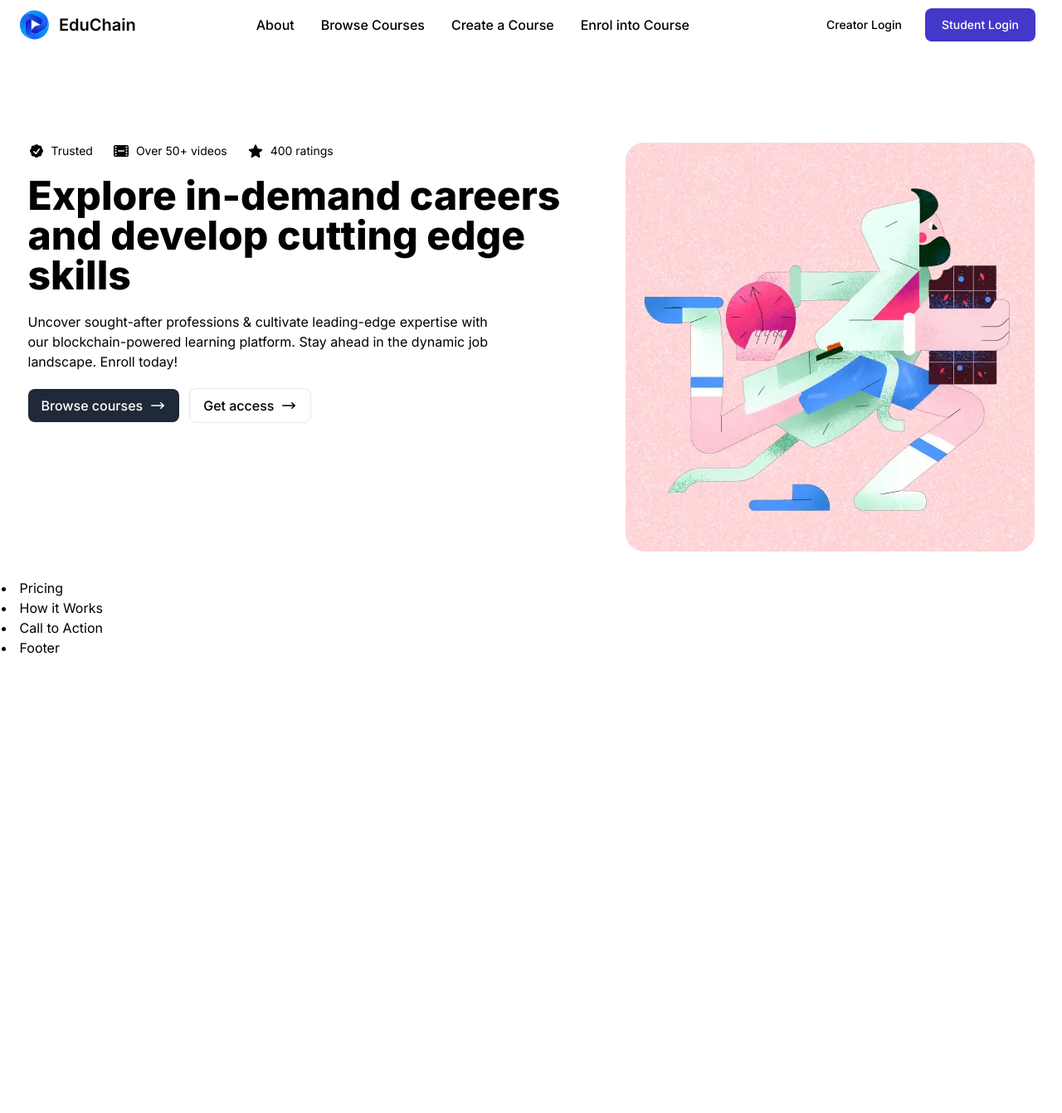
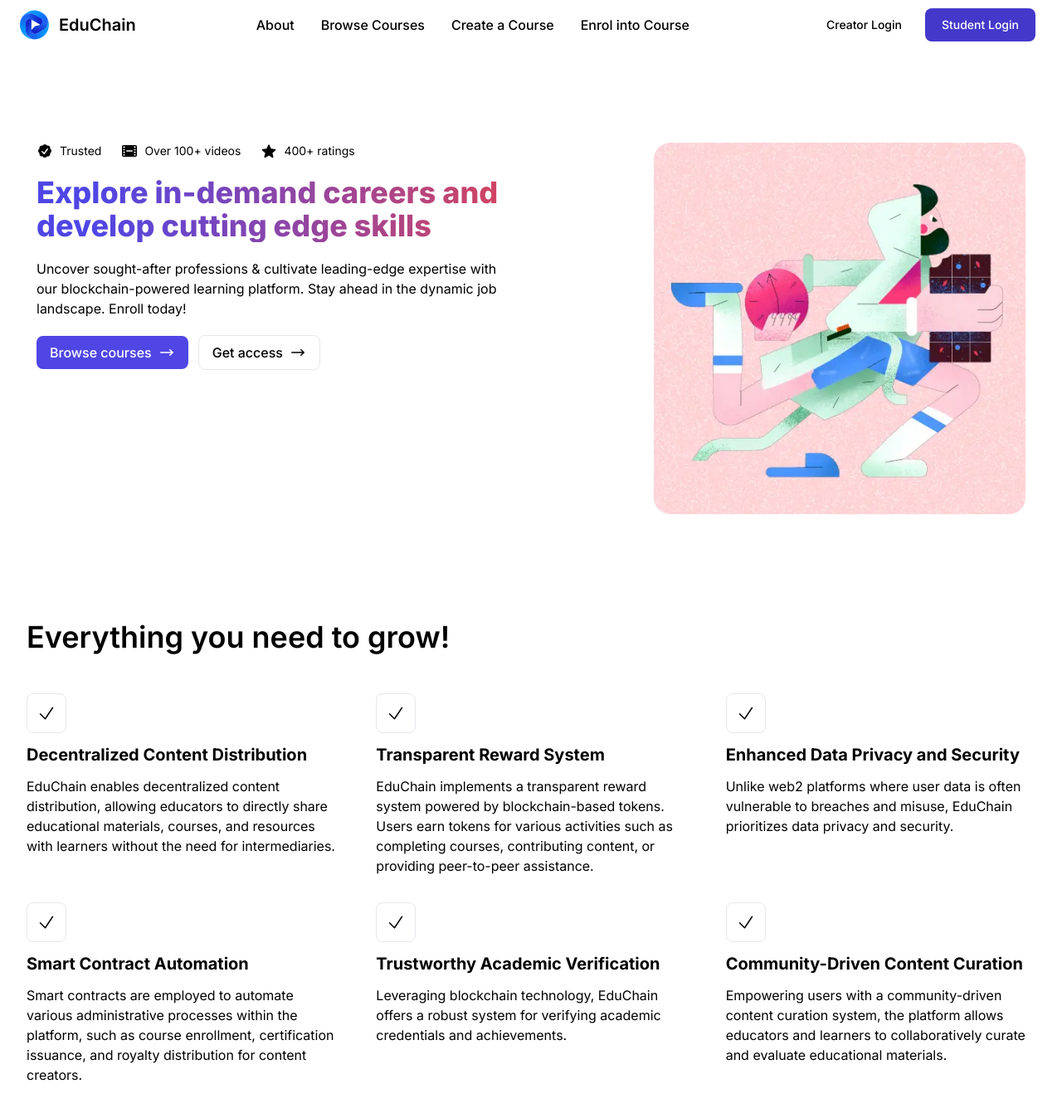
Before and after one commit to Sohamsk/Codeshastra-Educhain, a Next.js app: page / in a window 1280 px wide. Shown: the top 1342 px of the page at 83% size. Before the commit the page ends 860 px from the top, so only its background shows below. Built offline with nearby package versions, Linux system fonts and the light colour scheme; no server answers.

Commit message:
Completed building the features component & refactored the hero

```diff
--- /dev/null
+++ b/app/components/Features.jsx
@@ -0,0 +1,65 @@
+import Link from "next/link";
+
+const Features = () => {
+    const featureItems = [
+        {
+            featureTitle: "Decentralized Content Distribution",
+            featureDesc: "EduChain enables decentralized content distribution, allowing educators to directly share educational materials, courses, and resources with learners without the need for intermediaries.",
+        },
+        {
+            featureTitle: "Transparent Reward System",
+            featureDesc: "EduChain implements a transparent reward system powered by blockchain-based tokens. Users earn tokens for various activities such as completing courses, contributing content, or providing peer-to-peer assistance.",
+        },
+        {
+            featureTitle: "Enhanced Data Privacy and Security",
+            featureDesc: "Unlike web2 platforms where user data is often vulnerable to breaches and misuse, EduChain prioritizes data privacy and security.",
+        },
+        {
+            featureTitle: "Smart Contract Automation",
+            featureDesc: "Smart contracts are employed to automate various administrative processes within the platform, such as course enrollment, certification issuance, and royalty distribution for content creators.",
+        },
+        {
+            featureTitle: "Trustworthy Academic Verification",
+            featureDesc: "Leveraging blockchain technology, EduChain offers a robust system for verifying academic credentials and achievements.",
+        },
+        {
+            featureTitle: "Community-Driven Content Curation",
+            featureDesc: "Empowering users with a community-driven content curation system, the platform allows educators and learners to collaboratively curate and evaluate educational materials.",
+        },
+    ];
+
+    return (
+        <section className="py-24">
+            <div className="max-w-screen-xl mx-auto px-4 text-black md:px-8">
+                <div className="max-w-xl space-y-3">
+                    <p className="text-black text-3xl font-semibold sm:text-4xl">
+                        Everything you need to grow!
+                    </p>
+                </div>
+                <div className="mt-12">
+                    <ul className="grid gap-y-8 gap-x-12 sm:grid-cols-2 lg:grid-cols-3">
+                        {
+                            featureItems.map((item, idx) => (
+                                <li key={idx} className="space-y-3">
+                                    <div className="w-12 h-12 border text-black rounded-lg flex items-center justify-center">
+                                        <svg xmlns="http://www.w3.org/2000/svg" fill="none" viewBox="0 0 24 24" strokeWidth={1.5} stroke="currentColor" className="w-6 h-6">
+                                            <path strokeLinecap="round" strokeLinejoin="round" d="M4.5 12.75l6 6 9-13.5" />
+                                        </svg>
+                                    </div>
+                                    <h4 className="text-xl hover:text-indigo-600 text-black font-bold cursor-pointer">
+                                        {item.featureTitle}
+                                    </h4>
+                                    <p className="hover:text-indigo-600 cursor-pointer">
+                                        {item.featureDesc}
+                                    </p>
+                                </li>
+                            ))
+                        }
+                    </ul>
+                </div>
+            </div>
+        </section>
+    );
+};
+
+export default Features;
--- a/app/components/Hero.jsx
+++ b/app/components/Hero.jsx
@@ -14,14 +14,14 @@ const Hero = () => {
 
         },
         {
-            title: "Over 50+ videos",
+            title: "Over 100+ videos",
             icon:
                 <svg xmlns="http://www.w3.org/2000/svg" viewBox="0 0 20 20" fill="currentColor" className="w-5 h-5">
                     <path fillRule="evenodd" d="M1 4.75C1 3.784 1.784 3 2.75 3h14.5c.966 0 1.75.784 1.75 1.75v10.515a1.75 1.75 0 01-1.75 1.75h-1.5c-.078 0-.155-.005-.23-.015H4.48c-.075.01-.152.015-.23.015h-1.5A1.75 1.75 0 011 15.265V4.75zm16.5 7.385V11.01a.25.25 0 00-.25-.25h-1.5a.25.25 0 00-.25.25v1.125c0 .138.112.25.25.25h1.5a.25.25 0 00.25-.25zm0 2.005a.25.25 0 00-.25-.25h-1.5a.25.25 0 00-.25.25v1.125c0 .108.069.2.165.235h1.585a.25.25 0 00.25-.25v-1.11zm-15 1.11v-1.11a.25.25 0 01.25-.25h1.5a.25.25 0 01.25.25v1.125a.25.25 0 01-.164.235H2.75a.25.25 0 01-.25-.25zm2-4.24v1.125a.25.25 0 01-.25.25h-1.5a.25.25 0 01-.25-.25V11.01a.25.25 0 01.25-.25h1.5a.25.25 0 01.25.25zm13-2.005V7.88a.25.25 0 00-.25-.25h-1.5a.25.25 0 00-.25.25v1.125c0 .138.112.25.25.25h1.5a.25.25 0 00.25-.25zM4.25 7.63a.25.25 0 01.25.25v1.125a.25.25 0 01-.25.25h-1.5a.25.25 0 01-.25-.25V7.88a.25.25 0 01.25-.25h1.5zm0-3.13a.25.25 0 01.25.25v1.125a.25.25 0 01-.25.25h-1.5a.25.25 0 01-.25-.25V4.75a.25.25 0 01.25-.25h1.5zm11.5 1.625a.25.25 0 01-.25-.25V4.75a.25.25 0 01.25-.25h1.5a.25.25 0 01.25.25v1.125a.25.25 0 01-.25.25h-1.5zm-9 3.125a.75.75 0 000 1.5h6.5a.75.75 0 000-1.5h-6.5z" clipRule="evenodd" />
                 </svg>
         },
         {
-            title: "400 ratings",
+            title: "400+ ratings",
             icon:
                 <svg xmlns="http://www.w3.org/2000/svg" viewBox="0 0 20 20" fill="currentColor" className="w-5 h-5">
                     <path fillRule="evenodd" d="M10.868 2.884c-.321-.772-1.415-.772-1.736 0l-1.83 4.401-4.753.381c-.833.067-1.171 1.107-.536 1.651l3.62 3.102-1.106 4.637c-.194.813.691 1.456 1.405 1.02L10 15.591l4.069 2.485c.713.436 1.598-.207 1.404-1.02l-1.106-4.637 3.62-3.102c.635-.544.297-1.584-.536-1.65l-4.752-.382-1.831-4.401z" clipRule="evenodd" />
@@ -44,20 +44,21 @@ const Hero = () => {
                             ))
                         }
                     </div>
-                    <h1 className="text-4xl text-black font-extrabold mx-auto md:text-5xl">
+                    <h1 className="text-black text-4xl font-extrabold sm:text-4xl bg-gradient-to-r from-indigo-600 from-10% via-red-500 via-100% to-violet-600 to-100% inline-block text-transparent bg-clip-text">
                         Explore in-demand careers and develop cutting edge skills
                     </h1>
                     <p className="max-w-xl mx-auto xl:mx-0">
                         Uncover sought-after professions & cultivate leading-edge expertise with our blockchain-powered learning platform. Stay ahead in the dynamic job landscape. Enroll today!
                     </p>
+
                     <div className="items-center justify-center gap-x-3 space-y-3 sm:flex sm:space-y-0 xl:justify-start">
-                        <Link href="/browse" className="flex items-center justify-center gap-x-2 py-2 px-4 text-white font-medium bg-gray-800 duration-150 hover:bg-gray-700 active:bg-gray-900 rounded-lg md:inline-flex">
+                        <Link href="/browse" className="flex items-center justify-center gap-x-2 py-2 px-4 text-white font-medium bg-indigo-600 duration-150 hover:bg-black active:bg-gray-900 rounded-lg md:inline-flex">
                             Browse courses
                             <svg xmlns="http://www.w3.org/2000/svg" viewBox="0 0 20 20" fill="currentColor" className="w-5 h-5">
                                 <path fillRule="evenodd" d="M2 10a.75.75 0 01.75-.75h12.59l-2.1-1.95a.75.75 0 111.02-1.1l3.5 3.25a.75.75 0 010 1.1l-3.5 3.25a.75.75 0 11-1.02-1.1l2.1-1.95H2.75A.75.75 0 012 10z" clipRule="evenodd" />
                             </svg>
                         </Link>
-                        <Link href="/sign-up" className="flex items-center justify-center gap-x-2 py-2 px-4 text-black hover:text-indigo-600 font-medium duration-150 active:bg-gray-100 border rounded-lg md:inline-flex">
+                        <Link href="/sign-up" className="flex items-center justify-center gap-x-2 py-2 px-4 text-black hover:text-white hover:bg-black font-medium duration-150 active:bg-gray-100 border rounded-lg md:inline-flex">
                             Get access
                             <svg xmlns="http://www.w3.org/2000/svg" viewBox="0 0 20 20" fill="currentColor" className="w-5 h-5">
                                 <path fillRule="evenodd" d="M2 10a.75.75 0 01.75-.75h12.59l-2.1-1.95a.75.75 0 111.02-1.1l3.5 3.25a.75.75 0 010 1.1l-3.5 3.25a.75.75 0 11-1.02-1.1l2.1-1.95H2.75A.75.75 0 012 10z" clipRule="evenodd" />
@@ -65,7 +66,7 @@ const Hero = () => {
                         </Link>
                     </div>
                 </div>
-                <div className="flex-1 max-w-lg mx-auto mt-12 xl:mt-0">
+                <div className="flex-1 max-w-md mx-auto mt-12 xl:mt-0">
                     <div className="relative">
                         <img src="/cta.png" className="rounded-lg" alt="" />
                     </div>
--- a/app/page.jsx
+++ b/app/page.jsx
@@ -1,13 +1,11 @@
+import Features from "./components/Features";
 import Hero from "./components/Hero";
 
 const Home = () => {
   return (
     <>
       <Hero />
-      <li>Pricing</li>
-      <li>How it Works</li>
-      <li>Call to Action</li>
-      <li>Footer</li>
+      <Features />
     </>
   );
 };
```
